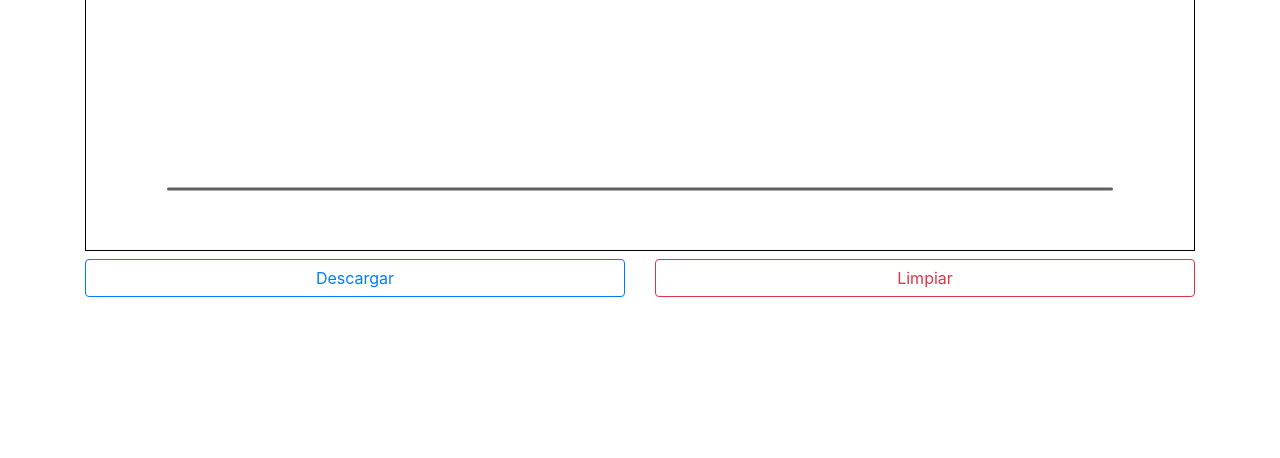
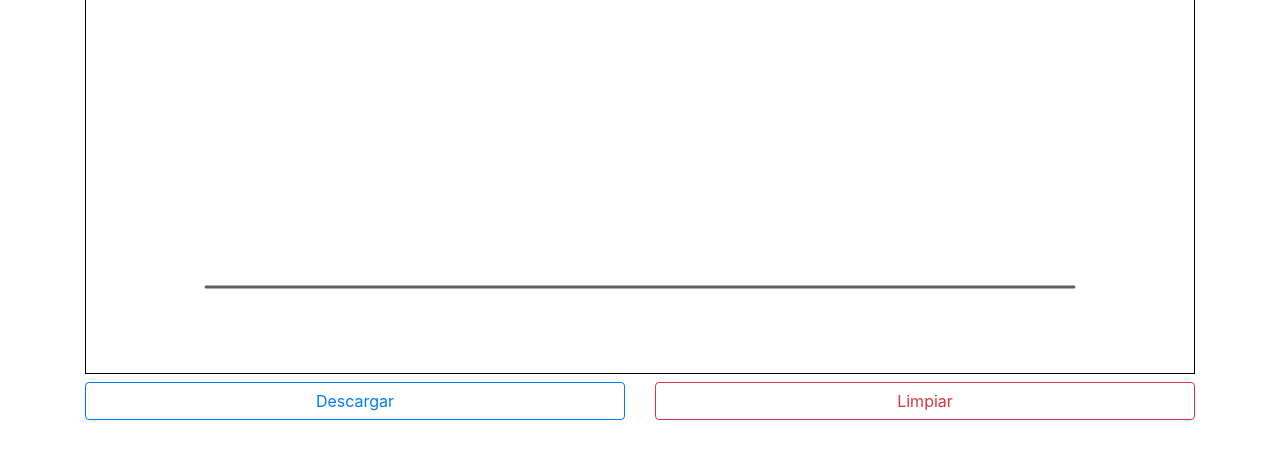
Before and after one commit to gustavo9601/signature-js, a plain HTML site: page index.html in a window 1280 px wide. Shown: the part 138-596 px from the top of the page. Drawn offline with nearby package versions, Linux system fonts and the light colour scheme.

Commit message:
Set styles to area signature

```diff
--- a/assets/css/style.css
+++ b/assets/css/style.css
@@ -1,3 +1,6 @@
 #signature{
     border: 1px solid black!important;
 }
+canvas .jSignature{
+    height: 400px!important;
+}
--- a/assets/js/script.js
+++ b/assets/js/script.js
@@ -1,14 +1,13 @@
 $(document).ready(function () {
-    $("#signature").jSignature();
-
-
+    $("#signature").jSignature({
+        height: 400,
+        width: '100%',
+    });
 });
-
 function downloadsignature() {
     const data = $("#signature").jSignature("getData");
     download(data, "firma.png", "image/png" )
 }
-
 function clearsignature() {
     $("#signature").jSignature("clear");
 }
```
Also changed, not shown: index.html (+9 -6 lines).
